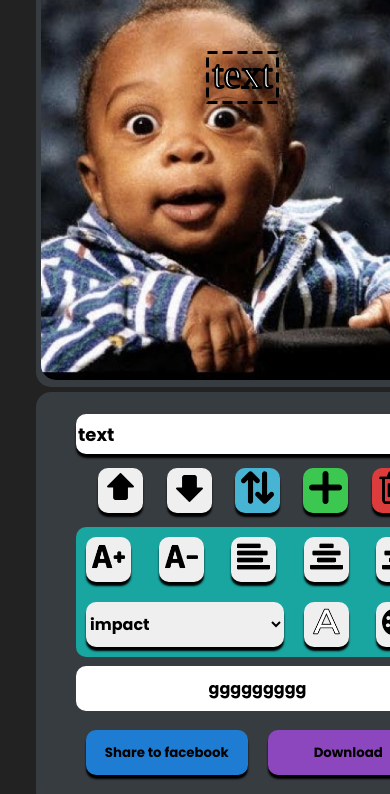
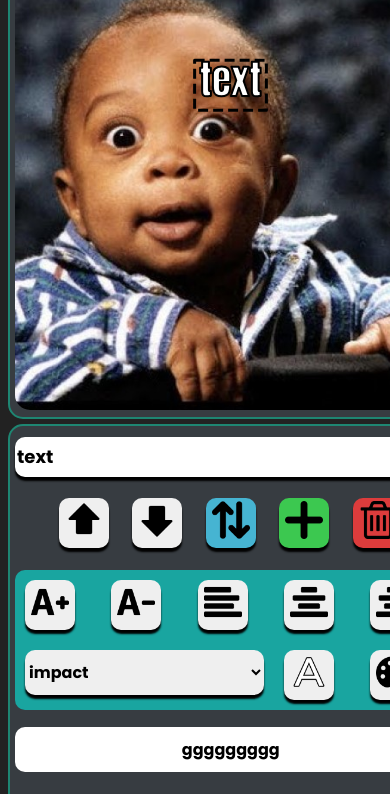
Before and after one commit to zoharar4/meme, a plain HTML site: page index.html in a window 390 px wide. Shown: the part 128-922 px from the top of the page. Drawn offline with nearby package versions, Linux system fonts and the light colour scheme.

Commit message:
cleaning and fixing

```diff
--- a/css/components/editor.css
+++ b/css/components/editor.css
@@ -1,14 +1,16 @@
 .edit-tools {
     background-color: var(--color-2);
-    padding: 20px 40px;
+    padding: 20px 30px;
     border-radius: 15px;
     text-align: center;
+    border: 2px rgb(30, 134, 114) solid;
     *{
       border: 0;
     }
 }
 
 .canvas-container {
+    border: 2px rgb(30, 134, 114) solid;
     background-color: var(--color-2);
     border-radius: 15px;
     padding: 5px;
@@ -21,8 +23,8 @@ canvas {
 }
 
 .edit-btns {
-    width: 45px;
-    height: 45px;
+    width: 50px;
+    height: 50px;
     border-radius: 10px;
     margin: 10px;
     box-shadow: 0 4px 2px;
@@ -83,7 +85,8 @@ canvas {
 
 #memeTextInput {
     font-size: large;
-    height: 40px;
+    min-height: 40px;
+    height: 60%;
     border-radius: 10px;
     box-shadow: 0 4px 2px;
 }
--- a/css/components/gallery.css
+++ b/css/components/gallery.css
@@ -1,4 +1,5 @@
 .gallery {
+    border: 2px rgb(30, 134, 114) solid;
     background-color: var(--color-2);
     padding: 20px;
     margin-top: 20px;
--- a/css/setup/mq.css
+++ b/css/setup/mq.css
@@ -1,6 +1,10 @@
 @media (max-width:950px) {
+    .main-layout{
+        grid-template-columns: minmax(2px, 1fr) minmax(auto, 1200px) minmax(2px, 1fr);
+    }
+
     .meme-editor {
-        grid-template-columns:15px minmax(100px,1fr) 15px;
+        grid-template-columns:1px minmax(100px,1fr) 1px;
         grid-template-rows: minmax(400px, 1fr) minmax(400px, 1fr) ;
         gap: 5px;
         >.canvas-container{
@@ -8,6 +12,7 @@
         }
         >.edit-tools{
             grid-column: 2/3;
+            padding: 5px;
         }
     }
 }
--- a/js/meme.controller.js
+++ b/js/meme.controller.js
@@ -76,7 +76,6 @@ function drawText({ idx, txt, size, color, rectColor, fontFamily, txtAlign, rela
         else if (txtAlign === 'right') rectX = x - textWidth
         var rectY = y
         gCtx.strokeStyle = rectColor
-        console.log(getMeme().selectedLineIdx, rectColor)
         gCtx.lineWidth = 3
         gCtx.setLineDash([10, 5])
         gCtx.strokeRect(rectX - 5, rectY - 5, textWidth + 10, size + 10)
--- a/js/services/meme.service.js
+++ b/js/services/meme.service.js
@@ -64,7 +64,6 @@ function createGMeme(id) {  //creates the gMeme with default values when img cli
             getLine()
         ]
     }
-    console.log('gMeme:', gMeme)
 }
 
 function canvasClicked(ev) {
@@ -74,7 +73,6 @@ function canvasClicked(ev) {
     const lineIdx = gMeme.lines.findIndex(line => {
         if (x > line.rectPos.x && x < line.rectPos.x2) {
             if (y > line.rectPos.y && y < line.rectPos.y2) {
-                console.log('clicked a line:')
                 return true
             }
         }
@@ -97,8 +95,6 @@ function mouseMove(ev) {
     currLine.relativeX = x / gElCanvas.width
     currLine.relativeY = y / gElCanvas.height
     currLine.rectColor = 'red'
-    console.log('currLine.rectColor:',currLine.rectColor)
-    console.log('gMeme:',gMeme)
     renderMeme()
 }
 
```
